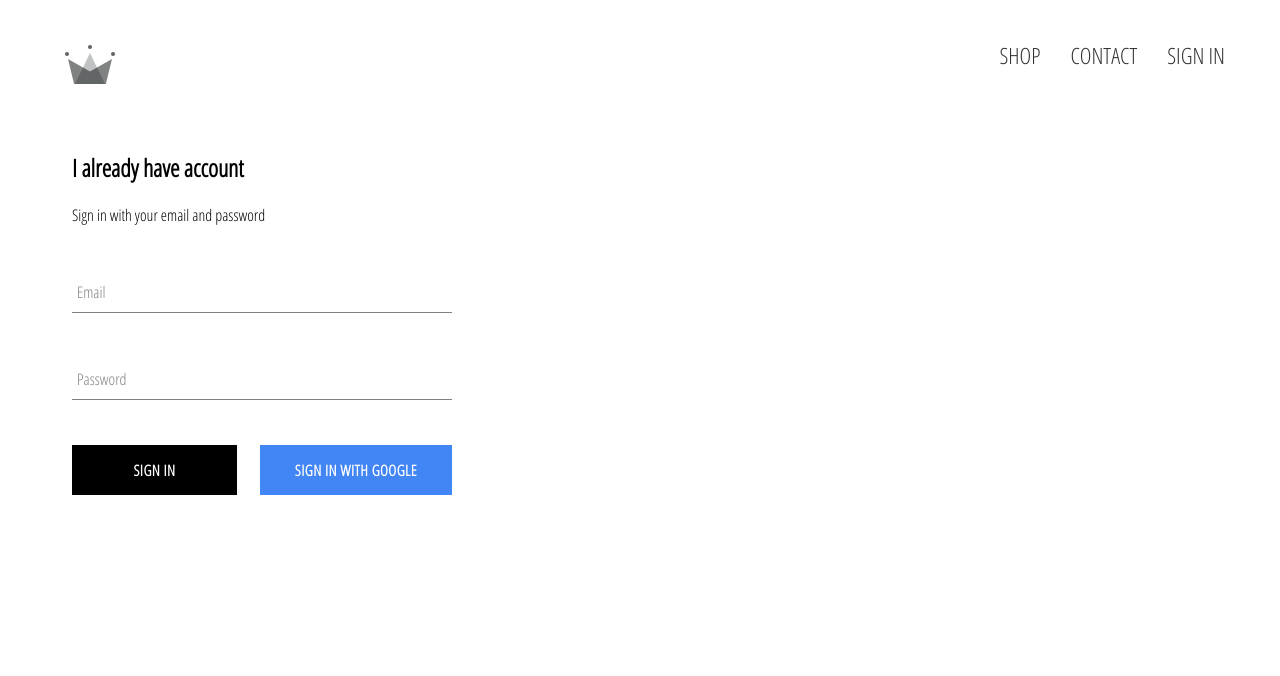
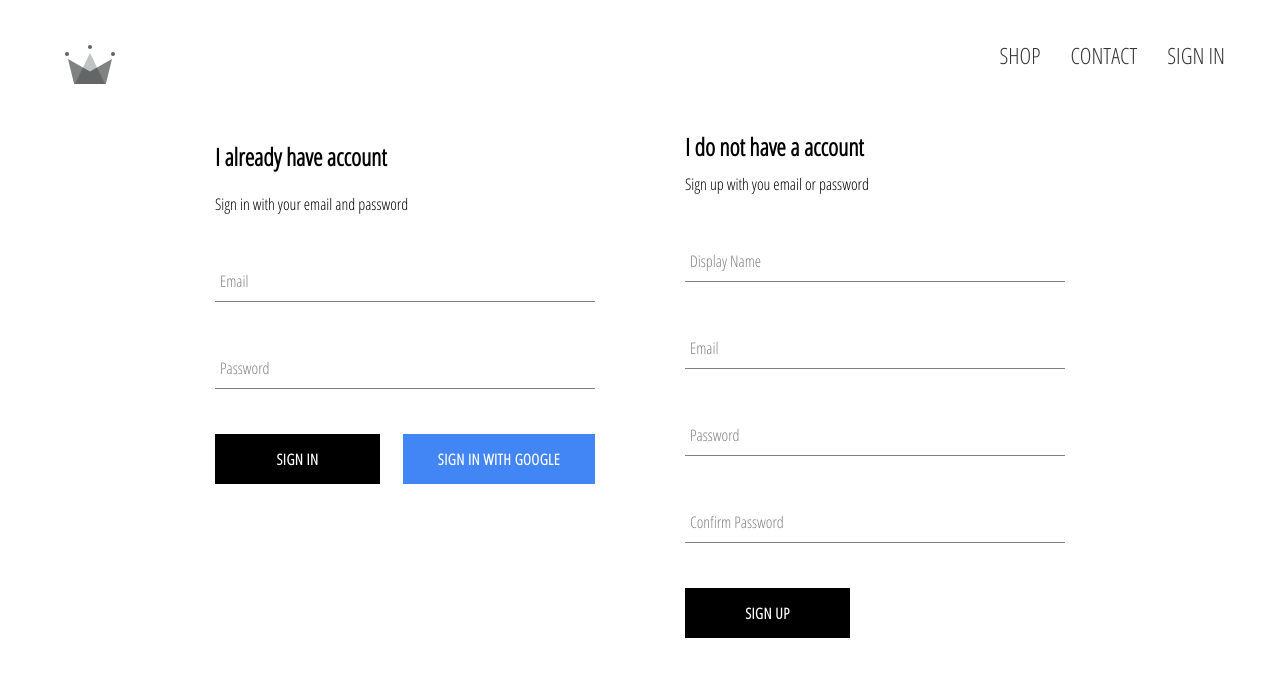
Before and after one commit to disko998/crown-clothing, a React (Create React App) app: page /signin in a window 1280 px wide. Shown: the top 676 px of the page. Built offline with nearby package versions, Linux system fonts and the light colour scheme; no server answers.

Commit message:
finsih sigin in and registration with email and passwod

```diff
--- a/src/App.js
+++ b/src/App.js
@@ -27,7 +27,7 @@ class App extends React.Component {
               id: snapShot.id,
               ...snapShot.data()
             }
-          }, () => console.log(this.state))
+          })
         })
       } else {
         this.setState({currentUser: userAuth})
--- a/src/components/index.js
+++ b/src/components/index.js
@@ -6,3 +6,4 @@ export * from './header'
 export * from './sign-in'
 export * from './form-input'
 export * from './custom-button'
+export * from './sign-up'
--- a/src/components/sign-in/sign-in.component.jsx
+++ b/src/components/sign-in/sign-in.component.jsx
@@ -2,7 +2,7 @@ import React from 'react'
 
 import './sign-in.styles.scss'
 import {FormInput, CustomButton} from '../index'
-import {signInWithGoogle} from '../../firebase/firebase.utils'
+import {signInWithGoogle, signInWithEmailAndPassword} from '../../firebase/firebase.utils'
 
 export class SignIn extends React.Component {
     state = {
@@ -52,9 +52,18 @@ export class SignIn extends React.Component {
         this.setState({[name]: value})
     }
 
-    handleSubmit = (e) => {
+    handleSubmit = async (e) => {
         e.preventDefault()
 
-        this.setState({email: '', password: ''})
+        const {email, password} =  this.state
+
+        try {
+            await signInWithEmailAndPassword(email, password)
+            this.setState({email: '', password: ''})
+        } catch (error) {
+            console.error(error)
+            alert(error.message)
+        }
+
     }
 }
--- /dev/null
+++ b/src/components/sign-up/index.js
@@ -0,0 +1 @@
+export * from './sign-up.component'
--- /dev/null
+++ b/src/components/sign-up/sign-up.component.jsx
@@ -0,0 +1,92 @@
+import React from 'react'
+
+import './sign-up.styles.scss'
+import {FormInput, CustomButton} from '../index'
+import {auth, createUserProfileDocument} from '../../firebase/firebase.utils'
+
+export class SignUp extends React.Component {
+    state = {
+        email: '',
+        password: '',
+        displayName: '',
+        confirmPassword: '',
+    }
+
+    render() {
+        const {displayName, email, password, confirmPassword} = this.state
+
+        return (
+            <div className='sign-up'>
+               <h2 className='title'>I do not have a account</h2>
+               <span>Sign up with you email or password</span>
+               <form className='sign-up-form' onSubmit={this.handleSubmit}>
+                    <FormInput
+                        type='text'
+                        name='displayName'
+                        value={displayName}
+                        onChange={this.handleChange}
+                        label='Display Name'
+                        required
+                    />
+                    <FormInput
+                        type='email'
+                        name='email'
+                        value={email}
+                        onChange={this.handleChange}
+                        label='Email'
+                        required
+                    />
+                    <FormInput
+                        type='password'
+                        name='password'
+                        value={password}
+                        onChange={this.handleChange}
+                        label='Password'
+                        required
+                    />
+                    <FormInput
+                        type='password'
+                        name='confirmPassword'
+                        value={confirmPassword}
+                        onChange={this.handleChange}
+                        label='Confirm Password'
+                        required
+                    />
+                    <CustomButton type='submit'>Sign up</CustomButton>
+               </form>
+            </div>
+        )
+    }
+
+    handleChange = (e) => {
+        const {value, name} = e.target
+
+        this.setState({[name]: value})
+    }
+
+    handleSubmit = async (e) => {
+        e.preventDefault()
+
+        const {displayName, email, password, confirmPassword} = this.state
+
+        if (password !== confirmPassword) {
+            alert('Password don\'t match')
+            return
+        }
+
+        try {
+            const {user} = await auth.createUserWithEmailAndPassword(email, password)
+
+            await createUserProfileDocument(user, {displayName})
+
+            this.setState({
+                email: '',
+                password: '',
+                displayName: '',
+                confirmPassword: '',
+            })
+        } catch (error) {
+            console.error(error)
+        }
+    }
+}
--- /dev/null
+++ b/src/components/sign-up/sign-up.styles.scss
@@ -0,0 +1,9 @@
+.sign-up {
+  display: flex;
+  flex-direction: column;
+  width: 380px;
+
+  .title {
+    margin: 10px 0;
+  }
+}
--- a/src/firebase/firebase.utils.js
+++ b/src/firebase/firebase.utils.js
@@ -27,7 +27,8 @@ export const createUserProfileDocument = async (userAuth, additionalData) => {
             await userRef.set({
                 displayName,
                 email,
-                createdAt
+                createdAt,
+                ...additionalData
             })
         } catch (error) {
             console.log(error.message)
@@ -48,4 +49,6 @@ const provider = new firebase.auth.GoogleAuthProvider();
 provider.setCustomParameters({prompt: 'select_account'})
 export const signInWithGoogle = () => auth.signInWithPopup(provider)
 
+export const signInWithEmailAndPassword = (email, pass) => auth.signInWithEmailAndPassword(email, pass)
+
 export default firebase
--- a/src/pages/sign-in-and-sign-up/sign-in-and-sign-up.component.jsx
+++ b/src/pages/sign-in-and-sign-up/sign-in-and-sign-up.component.jsx
@@ -1,10 +1,11 @@
 import React from 'react'
 
 import './styles.scss'
-import { SignIn } from '../../components'
+import { SignIn, SignUp } from '../../components'
 
 export const SignInAndSignUp = () => (
-    <div className='sign-in-page'>
+    <div className='sign-in-and-sign-up'>
         <SignIn />
+        <SignUp />
     </div>
 )
--- a/src/pages/sign-in-and-sign-up/styles.scss
+++ b/src/pages/sign-in-and-sign-up/styles.scss
@@ -1,3 +1,6 @@
-.sign-in-page {
-    padding: 1em 2em;
+.sign-in-and-sign-up {
+    width: 850px;
+    display: flex;
+    justify-content: space-between;
+    margin: 30px auto;
 }
```
